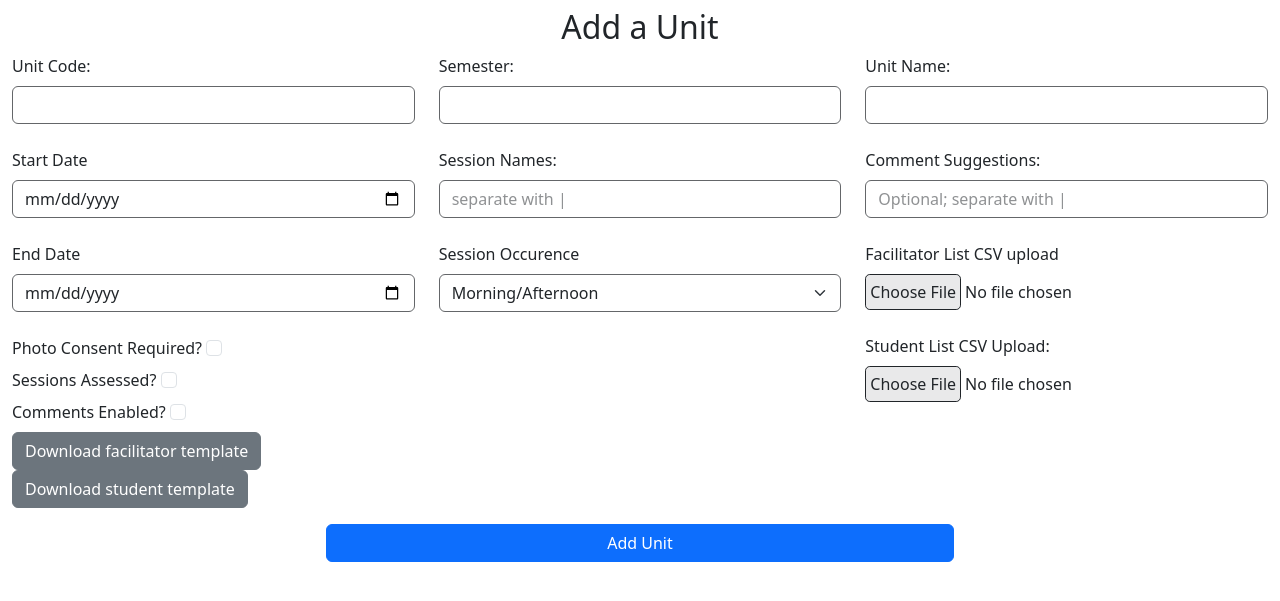
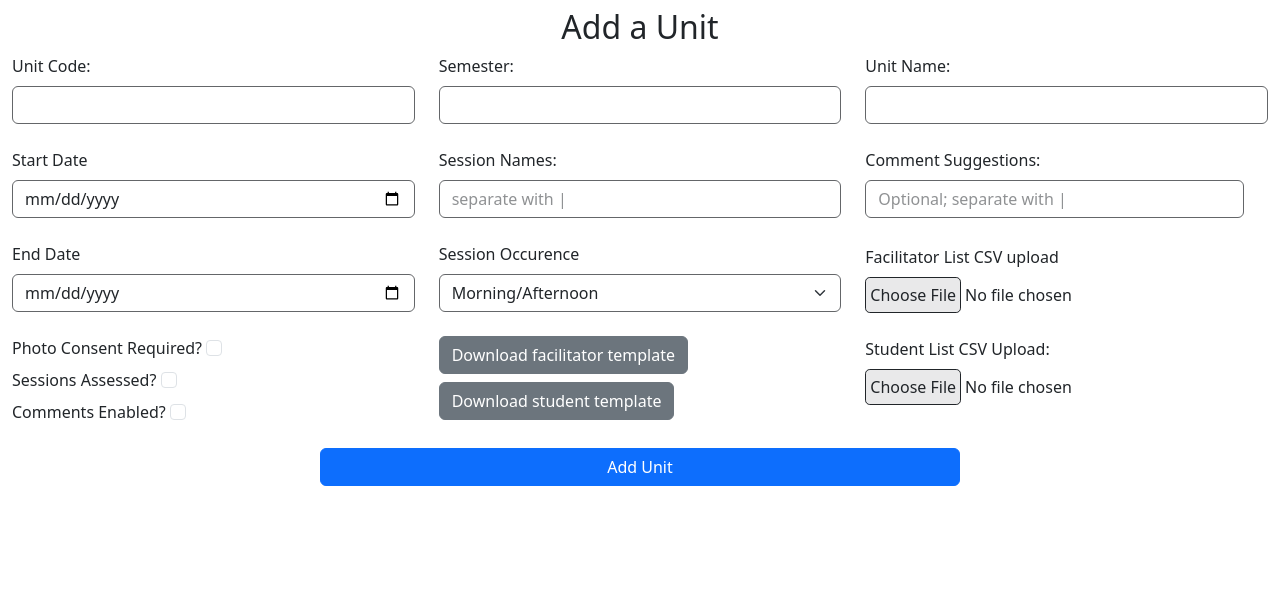
Before and after one commit to DeltaO3/UWAttend---3200_27, a Flask app: page /addunit in a window 1280 px wide. Shown: the part 58-659 px from the top of the page. Run offline with Flask 3, Linux system fonts and the light colour scheme; the visitor is signed in with stand-in values (Sample User, id 1); some libraries are stand-ins or nearby versions.

Commit message:
Mild improvements to formatting
Not perfect but better

```diff
--- a/app/templates/addunit.html
+++ b/app/templates/addunit.html
@@ -48,17 +48,29 @@ endwith %}
                 <div class="form-select-parent">
                     {{ input(form.sessionoccurence, type="form-select") }}
                 </div>
-
+                <div class="d-md-block d-none">
+                    <a href="{{ url_for('download_facilitator_template') }}" class="btn btn-secondary mb-2">Download
+                        facilitator
+                        template</a>
+                    <a href="{{ url_for('download_student_template') }}" class="btn btn-secondary">Download student
+                        template</a>
                 </div>
-            <div class="col-md-4 col-12">
+            </div>
+            <div class="col-md-4 col-12 row">
                 {{ input(form.commentsuggestions) }}
+                <div class="col-md-12 col-7">
                     {{ input(form.facilitatorfile, type="form-control-file w-100") }}
                     {{ input(form.studentfile, type="form-control-file w-100") }}
+                </div>
+                <div class="d-md-none d-block col-5">
+                    <a href="{{ url_for('download_facilitator_template') }}" class="btn btn-secondary mb-2">Download
+                        facilitator
+                        template</a>
+                    <a href="{{ url_for('download_student_template') }}" class="btn btn-secondary">Download student
+                        template</a>
+                </div>
+            </div>
 
-            </div>
-            <div class="col-md-4 col-12">
-                <a href="{{ url_for('download_facilitator_template') }}" class="btn btn-secondary">Download facilitator template</a>
-                <a href="{{ url_for('download_student_template') }}" class="btn btn-secondary">Download student template</a>
         </div>
 </div>
 
```
Lines whose indentation alone changed are shown as unchanged.
